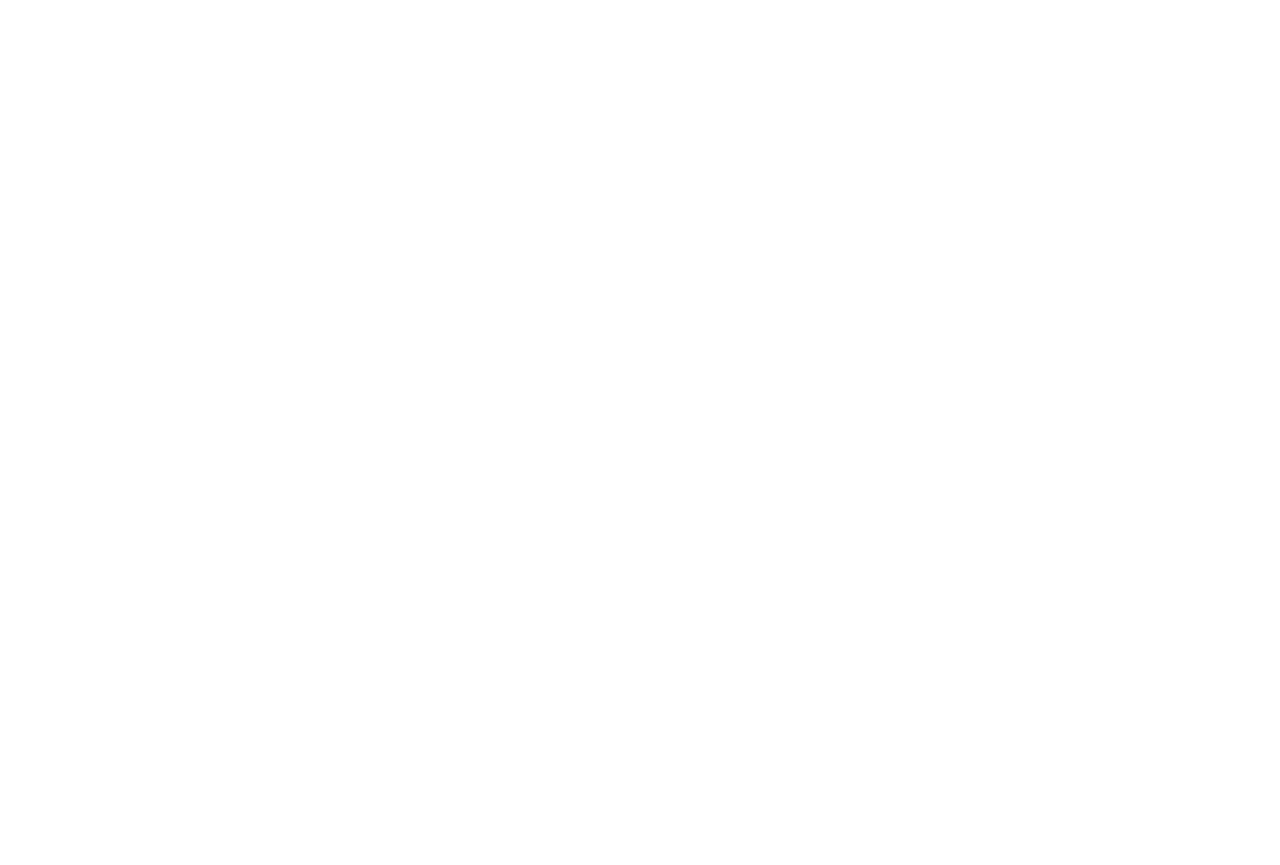
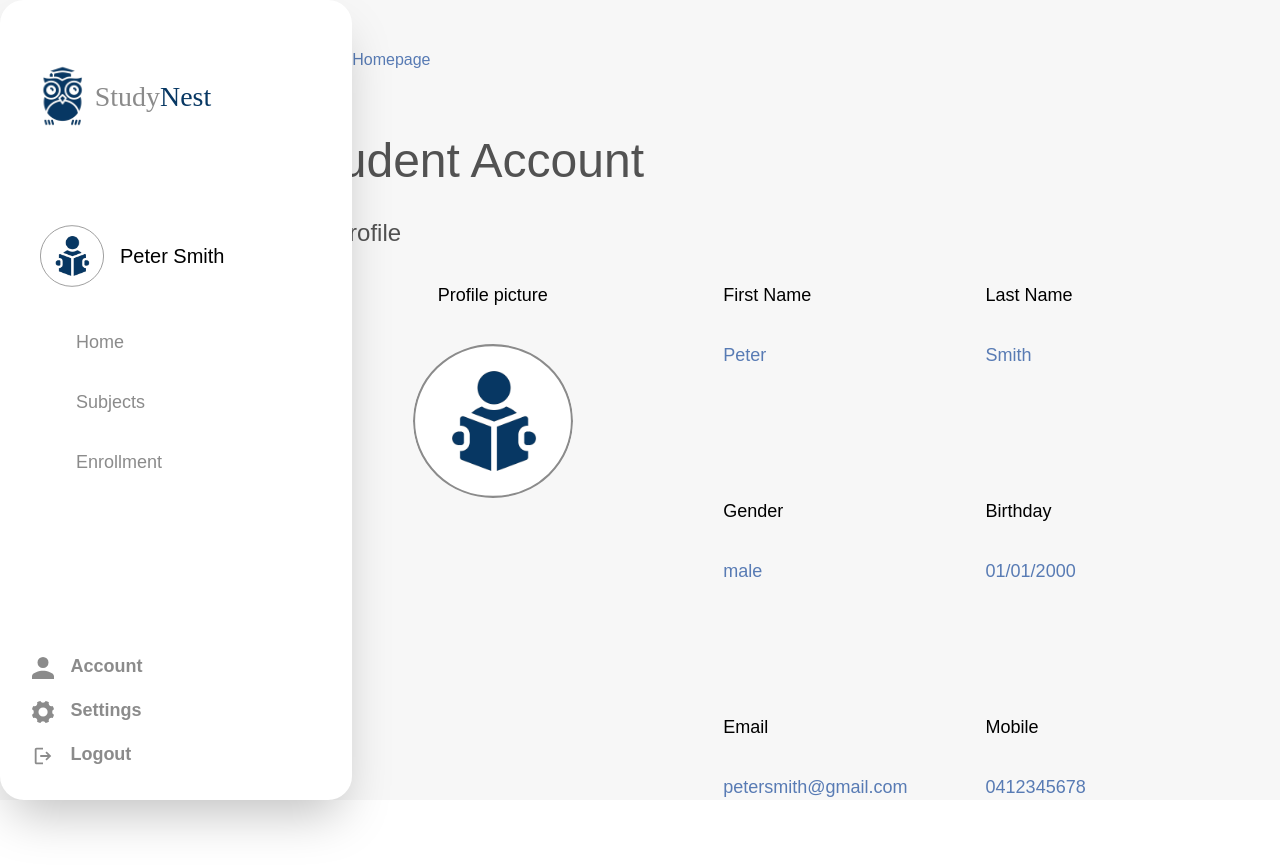
Before and after one commit to TIPGroup1-TeamBrian/StudyNest-FrontEnd, a React (Create React App) app in the folder studynest-frontend/: page /Student/Account in a window 1280 px wide. Before the commit this address had no page. Before the commit the page ends 800 px from the top, so only its background shows below. Built offline with nearby package versions, Linux system fonts and the light colour scheme.

Commit message:
FInished layout for both account and setting page

```diff
--- a/studynest-frontend/package.json
+++ b/studynest-frontend/package.json
@@ -11,8 +11,8 @@
     "react-dom": "^18.2.0",
     "react-router-dom": "^6.15.0",
     "react-scripts": "5.0.1",
-    "react-transition-group": "^4.4.5",
-    "web-vitals": "^2.1.4"
+    "react-transition-group": "^4.4.5"
+
   },
   "scripts": {
     "start": "react-scripts start",
--- a/studynest-frontend/src/App.js
+++ b/studynest-frontend/src/App.js
@@ -6,6 +6,9 @@
 import { UnenrollTeacher } from './pages/Admin/UnenrollTeacher';
 import StudentHome from './pages/Students/StudentHome';
 import StudentSubject from './pages/Students/StudentSubject';
+import StudentAccount from './pages/Students/StudentAccount';
+import StudentSettings from './pages/Students/StudentSettings';
+
 
 function App() {
   return (
@@ -17,8 +20,9 @@
 
         <Route path='/login/RegisterStudent' element={<RegisterStudent/>}/>
         <Route path="/Student/Home" element={<StudentHome/>}/>
-        <Route path="/Student/Subjects" element={<StudentSubject/>}/>
-
+        <Route path="/Student/Subjects" element={<StudentSubject/>} />
+        <Route path='/Student/Account' element={<StudentAccount/>}/>
+        <Route path="/Student/Settings" element={<StudentSettings/>} />
       </Routes>
 
     </>
--- /dev/null
+++ b/studynest-frontend/src/components/AccountComponent.jsx
@@ -0,0 +1,112 @@
+import React from 'react';
+import StudentIcon from '../images/studentIcon.svg';
+import AdminIcon from '../images/adminIcon.svg';
+import TeacherIcon from '../images/teacherIcon.svg';
+import Arrow from "../images/arrowBack.svg"
+
+const AccountComponent = (props) => {
+    let user;
+    const studentDefault = {
+        icon: StudentIcon,
+        firstname: 'Peter',
+        lastname: 'Smith',
+        email: 'petersmith@gmail.com',
+        mobile: '0412345678',
+        dob: '01/01/2000',
+        gender: 'male'
+      };
+
+    const teacherDefault = {
+        icon: TeacherIcon,
+        firstname: 'John',
+        lastname: 'Doe',
+        email: 'johndoe@gmail.com',
+        mobile: '0406226789',
+        dob: '01/01/1990',
+        gender: 'male'
+    }
+
+    const adminDefault = {
+        icon: AdminIcon,
+        firstname: 'Admin',
+        lastname: 'Admin',
+        email: 'adminaccount@gmail.com',
+        mobile: '0400200300',
+        dob: '01/01/1990',
+        gender:"female"
+    }
+
+    switch (props.type) {
+        case 'Student':
+            user = studentDefault;
+            break;
+        case "Teacher":
+            user = teacherDefault;
+            break;
+        case "Admin":
+            user = adminDefault;
+            break;
+        default:
+            user = studentDefault;
+
+    }
+
+    return (
+    <div>
+        <div class="flex justify-end font-Effra font-normal bg-[#f7f7f7] h-screen">
+
+            <div class="w-[77%] flex flex-col bg-[#f7f7f7] mt-[3rem] mx-[2rem]">
+
+                <a href="/Student/Home" class="text-[#587BB4]" >
+                    <img src={Arrow} alt="Back Arrow" class="inline-block w-6 h-6 mr-2" />
+                    Back to Homepage
+                </a>
+                <div class="my-[3rem] mx-[2rem] mt-[2rem]" >
+
+                    <h1 class="text-5xl font-Effra text-[#525252] my-[2rem]">{props.type} Account</h1>
+                    <h2 class="text-2xl font-Effra text-[#525252] mb-[2rem]">My Profile</h2>
+                    <div class="flex flex-row gap-8 justify-evenly w-full">
+                        <div class="w-38 flex flex-col gap-[2rem] ">
+                            <h3 class="text-lg text-center">Profile picture</h3>
+                            <img class="w-[10rem] h-[10rem] rounded-full" src={user.icon} alt="sth" />
+
+
+
+                        </div>
+
+                        <div class="w-28 flex flex-col gap-[2rem]">
+                            <h3 class="text-lg ">First Name</h3>
+                            <h3 class="text-lg text-[#587BB4] mb-[4rem]">{user.firstname}</h3>
+
+                            <h3 class="text-lg mt-[2rem]">Gender</h3>
+                            <h3 class="text-lg text-[#587BB4] mb-[4rem]">{user.gender}</h3>
+
+                            <h3 class="text-lg mt-[2rem]">Email</h3>
+                            <h3 class="text-lg text-[#587BB4] mb-[4rem]">{user.email}</h3>
+                        </div>
+
+                        <div class="w-28 flex flex-col gap-[2rem]">
+                            <h3 class="text-lg ">Last Name</h3>
+                            <h3 class="text-lg text-[#587BB4] mb-[4rem]">{user.lastname}</h3>
+
+                            <h3 class="text-lg mt-[2rem]">Birthday</h3>
+                            <h3 class="text-lg text-[#587BB4] mb-[4rem]">{user.dob}</h3>
+
+                            <h3 class="text-lg mt-[2rem]">Mobile</h3>
+                            <h3 class="text-lg text-[#587BB4] mb-[4rem]">{user.mobile}</h3>
+                        </div>
+
+
+                    </div>
+
+
+
+
+                </div>
+            </div>
+        </div>
+    </div>
+  )
+}
+
+export default AccountComponent;
--- /dev/null
+++ b/studynest-frontend/src/components/SettingsComponent.jsx
@@ -0,0 +1,67 @@
+import React from 'react';
+import Arrow from '../images/arrowBack.svg';
+
+const SettingsComponent = () => {
+  return (
+    <div>
+        <div class="flex justify-end font-Effra font-normal bg-[#f7f7f7] h-screen">
+
+            <div class="w-[77%] flex flex-col bg-[#f7f7f7] mt-[3rem] mx-[2rem] ">
+
+                <a href="/Student/Home" class="text-[#587BB4] " >
+                    <img src={Arrow} alt="Back Arrow" class="inline-block w-6 h-6 mr-2" />
+                    Back to Homepage
+                </a>
+                <div class="my-[3rem] mx-[2rem] mt-[2rem]" >
+
+                    <h1 class="text-5xl font-Effra text-[#525252] my-[2rem]">Settings</h1>
+
+
+                    <div class="bg-[#f7f7f7] h-screen flex flex-col items-center">
+                        <div className= "w-[90%] h-auto bg-[#ffffff] mt-3 rounded-3xl shadow-lg">
+                            <div class="px-6 py-3 m-4">
+
+                                <form method="post" action="http://mercury.swin.edu.au/it000000/formtest.php" >
+                                    <h2 class="text-2xl font-effra text-[#525252] mx-[2rem] mb-[4rem]">Change Personal Details</h2>
+                                    <div class="my-[2rem]">
+                                        <div class="flex flex-row justify-around">
+                                            <input type="text" name="userName" placeholder='User Name' id="firstName" maxlength="20" required="required" pattern="^[A-Za-z]+$" class="w-5/12 text-center shadow-lg py-2 px-4 rounded-full">
+                                            </input>
+
+
+                                            <input type="text" name="dob" id="dob" placeholder='Date of Birth' pattern='^(0[1-9]|[12][0-9]|3[01])/(0[1-9]|1[0-2])/\d{4}$' class="shadow-lg py-2 px-4 rounded-full text-center w-5/12"></input>
+                                        </div>
+                                        <br />
+
+                                        <br />
+                                        <div class="flex flex-row justify-around">
+                                            <input type="email" name="email" id="email" placeholder='Email' required="required"
+                                                class="w-5/12 shadow-lg py-2 px-4 rounded-full text-center"></input>
+                                            <input type="text" name="mobile" id="mobile" placeholder='Mobile' required="required"
+                                                class="w-5/12 shadow-lg py-2 px-4 rounded-full text-center"></input>
+
+                                        </div>
+
+                                        <div>
+                                            <h2 class="text-center my-[3rem] text-xl text-[#525252]">For password changing request please contact adminstrators for help</h2>
+                                        </div>
+
+                                        <div class="text-center">
+                                            <div class="inline-block hover:scale-110 transition-transform duration-300 ease-in-out">
+                                                <input type="submit" id="submit" value="Submit" class="bg-[ffffff] bg-[#176AE6] text-[#ffffff] font-bold hover:bg-[#363e94] shadow-lg px-4 rounded-full w-[10rem] h-[3rem] text-center "></input>
+                                             </div>
+
+                                        </div>
+                                    </div>
+                                </form>
+                            </div>
+                        </div>
+                    </div>
+                </div>
+            </div>
+        </div>
+    </div>
+  )
+}
+
+export default SettingsComponent
--- a/studynest-frontend/src/components/SideNarbarComponent.jsx
+++ b/studynest-frontend/src/components/SideNarbarComponent.jsx
@@ -70,7 +70,7 @@
 
             <div id="menu-section" class="flex flex-col gap-[1rem]">
                 <div>
-                    <a href={`/${props.type}Account`}>
+                    <a href={`/${props.type}/Account`}>
                         <img class='w-[1.4rem] h-[1.4rem] inline-block mr-[1rem]' src={accountIcon} alt="account icon" />
                         <button class="text-[#8B8B8B] font-semibold text-lg hover:scale-110 transition-transform duration-300 ease-in-out">Account</button>
                     </a>
@@ -78,7 +78,7 @@
 
 
                 <div>
-                    <a href={`/${props.type}Settings`}>
+                    <a href={`/${props.type}/Settings`}>
                         <img class='w-[1.4rem] h-[1.4rem] inline-block mr-[1rem]' src={settingIcon} alt="setting icon" />
                         <button class="text-[#8B8B8B] font-semibold text-lg hover:scale-110 transition-transform duration-300 ease-in-out">Settings</button>
                     </a>
--- /dev/null
+++ b/studynest-frontend/src/pages/Students/StudentAccount.jsx
@@ -0,0 +1,17 @@
+import React from 'react'
+import SideNarbarComponent from '../../components/SideNarbarComponent';
+import AccountComponent from '../../components/AccountComponent';
+
+const StudentAccount = () => {
+
+
+
+  return (
+    <div>
+        <SideNarbarComponent type="Student"/>
+        <AccountComponent type="Student"/>
+    </div>
+  )
+}
+
+export default StudentAccount;
--- /dev/null
+++ b/studynest-frontend/src/pages/Students/StudentSettings.jsx
@@ -0,0 +1,14 @@
+import React from 'react'
+import SideNarbarComponent from '../../components/SideNarbarComponent'
+import SettingsComponent from '../../components/SettingsComponent'
+
+const StudentSettings = () => {
+  return (
+    <div>
+        <SideNarbarComponent type="Student"/>
+        <SettingsComponent/>
+    </div>
+  )
+}
+
+export default StudentSettings
```
Also changed, not shown: 1 other file (tests, documents, lock files or other folders).
